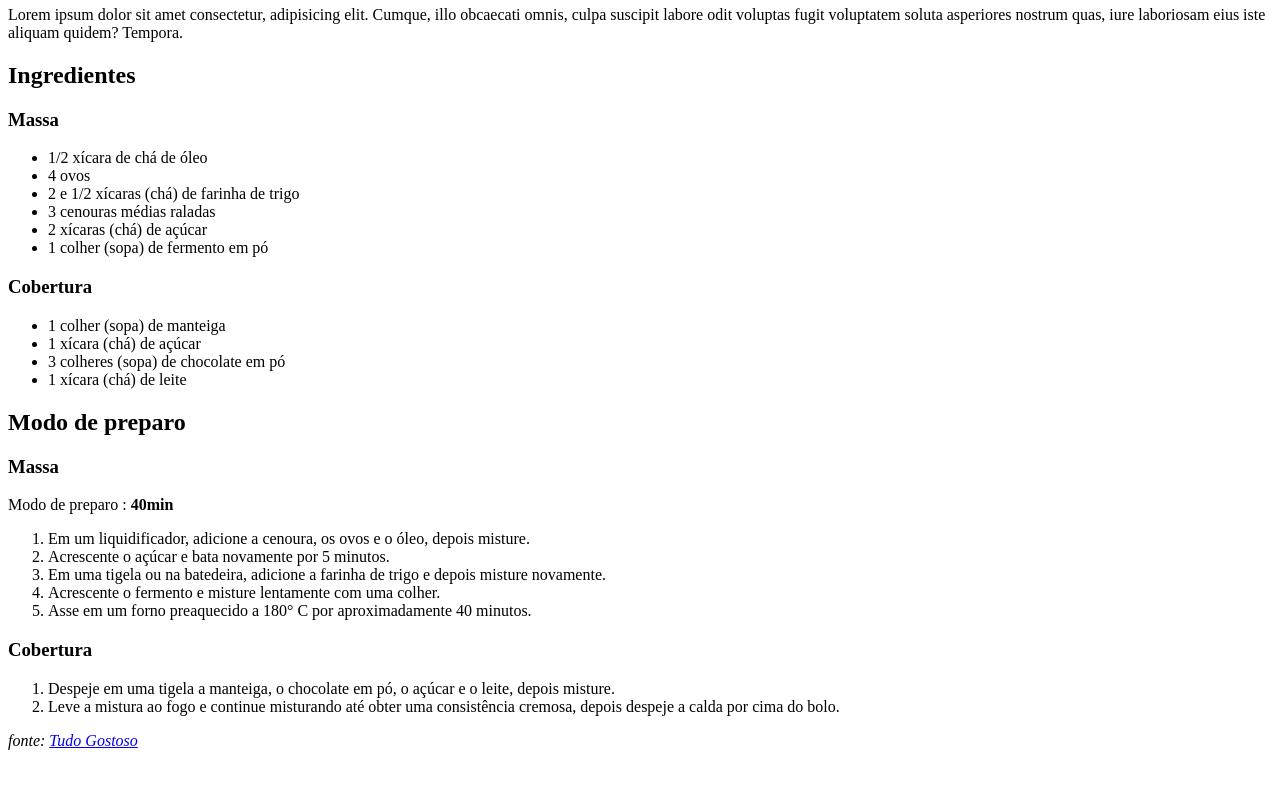
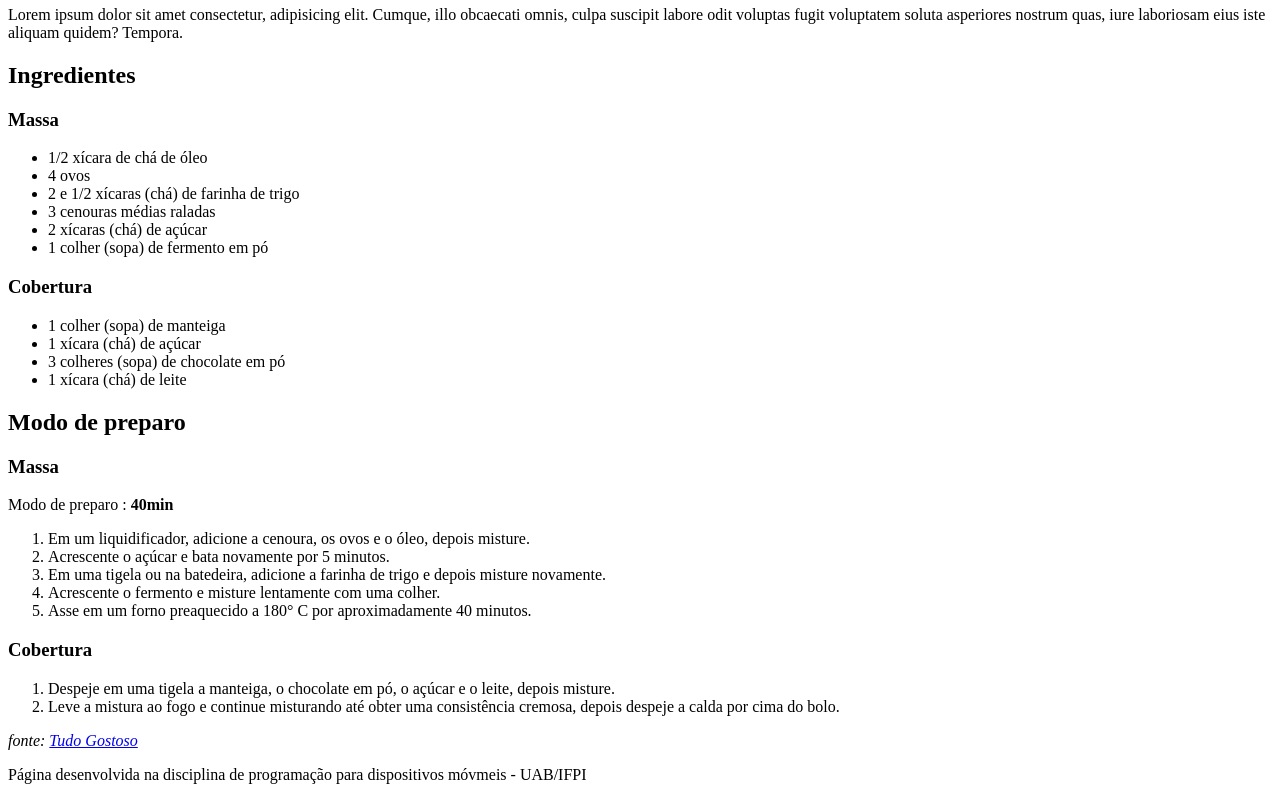
Before and after one commit to guilhermefeitosa66/ppdm-modulo1-ppdm-und1-exercicio1-q6, a plain HTML site: page index.html in a window 1280 px wide. Shown: the part 576-1376 px from the top of the page. Before the commit the page ends 1334 px from the top, so only its background shows below. Drawn offline with Linux system fonts and the light colour scheme.

Commit message:
adiciona texto ao footer da página

```diff
--- a/index.html
+++ b/index.html
@@ -82,7 +82,9 @@
   </main>
 
 
-  <footer></footer>
+  <footer>
+    <p>Página desenvolvida na disciplina de programação para dispositivos móvmeis - UAB/IFPI</p>
+  </footer>
 </body>
 
 </html>
```
